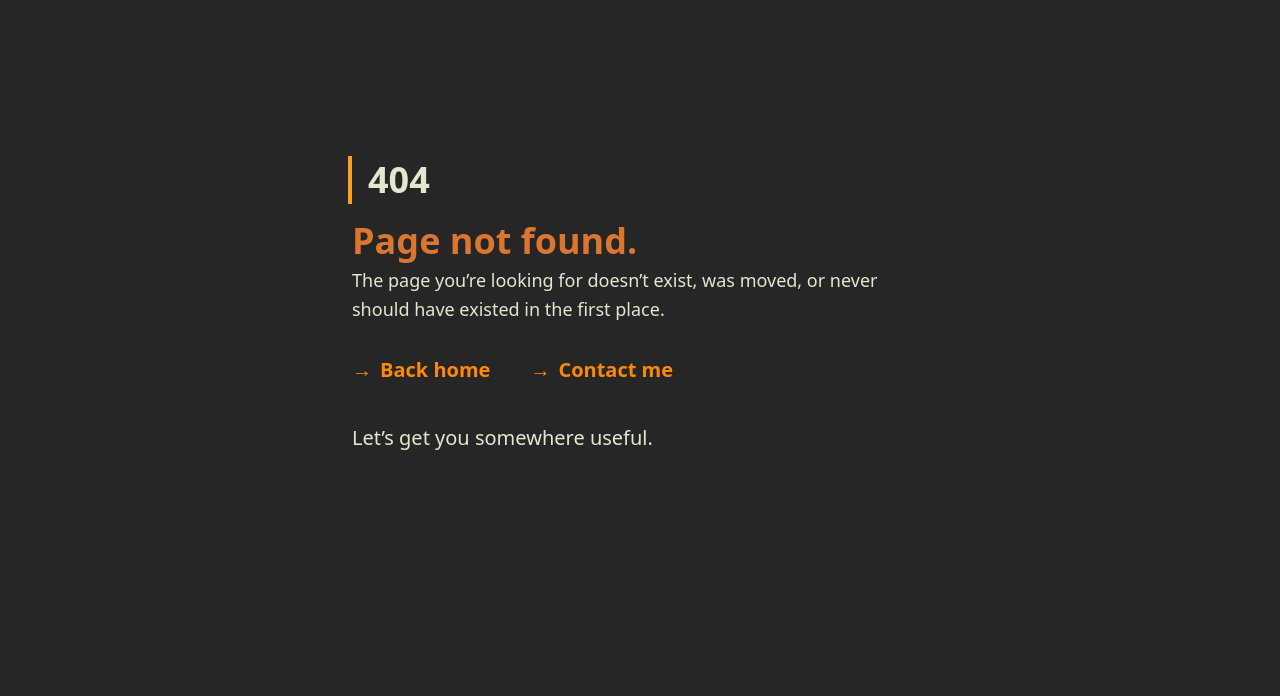
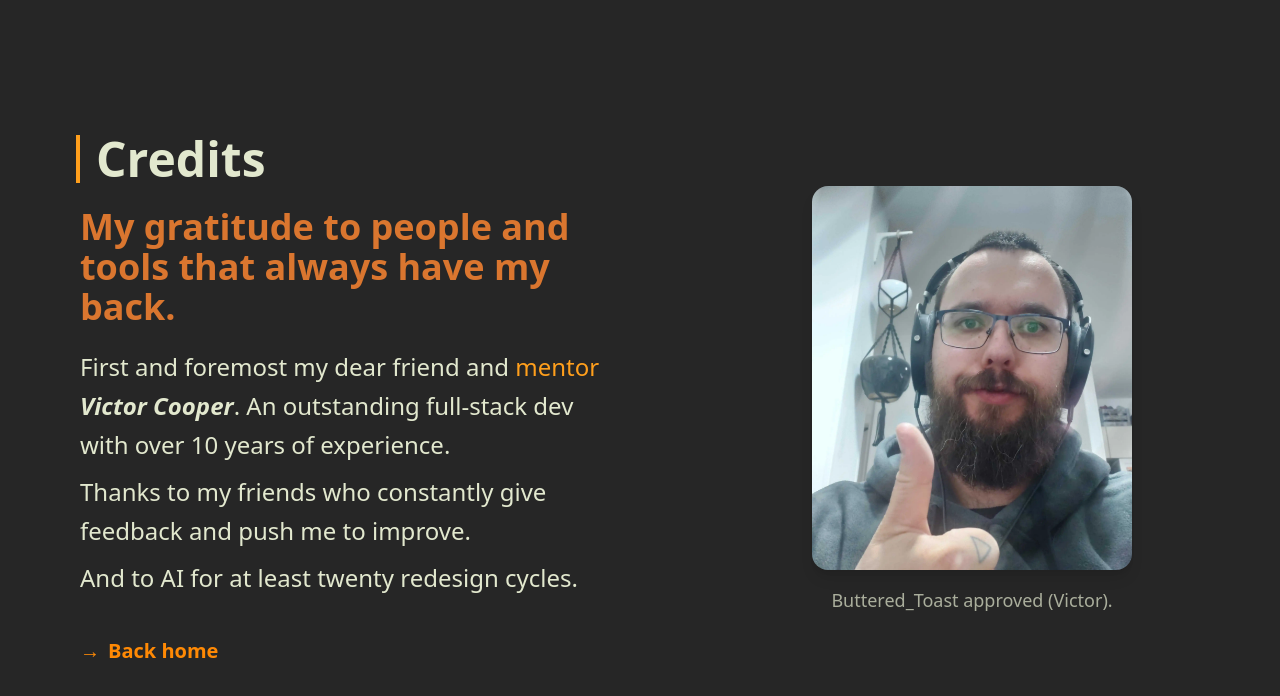
Before and after one commit to sunnycc17/my-portfolio, a Next.js app: page /credits in a window 1280 px wide. Before the commit this address had no page. Shown: the top 696 px of the page. Built offline with nearby package versions, Linux system fonts and the light colour scheme.

Commit message:
added credits page

```diff
--- /dev/null
+++ b/app/credits/page.tsx
@@ -0,0 +1,83 @@
+import React, { FC } from "react";
+import Link from "next/link";
+import Image from "next/image";
+
+const CreditsSection: FC = () => {
+  return (
+    <section
+      id="Credits"
+      className="relative flex w-full flex-col md:flex-row items-center justify-between overflow-x-hidden min-h-dvh py-24"
+    >
+      {/* LEFT — TEXT */}
+      <div className="relative z-10 flex-1 flex flex-col items-start justify-start space-y-6 md:pr-12 text-left max-w-4xl px-14 md:px-20">
+        <h2 className="text-3xl font-semibold sm:text-4xl lg:text-5xl relative mb-4">
+          <span className="relative inline-block ml-4">
+            <span className="absolute -left-5 top-1/2 -translate-y-1/2 h-12 w-1 border-colour" />
+            Credits
+          </span>
+        </h2>
+
+        <h3
+          data-aos="fade-up"
+          className="text-2xl sm:text-3xl md:text-4xl font-bold mt-2 mb-5 highlight-secondary"
+        >
+          My gratitude to people and tools that always have my back.
+        </h3>
+
+        <div className="text-xl md:text-2xl leading-relaxed space-y-2">
+          <p>
+            First and foremost my dear friend and{" "}
+            <span className="highlight-primary">mentor</span>{" "}
+            <Link
+              href="https://www.linkedin.com/in/victor-c-2b249414a/"
+              target="_blank"
+              className="font-semibold italic hover:underline underline-offset-4"
+            >
+              Victor Cooper
+            </Link>
+            . An outstanding full-stack dev with over 10 years of experience.
+          </p>
+
+          <p>
+            Thanks to my friends who constantly give feedback and push me to improve.
+          </p>
+
+          <p>
+            And to AI for at least twenty redesign cycles.
+          </p>
+
+          <div className="pt-8">
+            <Link
+              href="/"
+              className="flex items-center gap-2 text-xl font-bold text-orange-400 group"
+            >
+              <span className="transform transition-all group-hover:translate-x-2">
+                →
+              </span>
+              Back home
+            </Link>
+          </div>
+        </div>
+      </div>
+
+      {/* RIGHT — IMAGE + CAPTION */}
+      <div className="flex-1 flex flex-col items-center justify-center mt-16 md:mt-0 px-10">
+        <div className="relative w-72 h-72 md:w-80 md:h-96 rounded-2xl overflow-hidden shadow-lg">
+          <Image
+            src="/toast.webp"   // replace with your image
+            alt="Credits illustration"
+            fill
+            className="object-cover"
+            priority
+          />
+        </div>
+
+        <p className="mt-4 text-base md:text-lg text-center opacity-70 max-w-xs">
+          Buttered_Toast approved (Victor).
+        </p>
+      </div>
+    </section>
+  );
+};
+
+export default CreditsSection;
```
Also changed, not shown: public/toast.webp (added).
